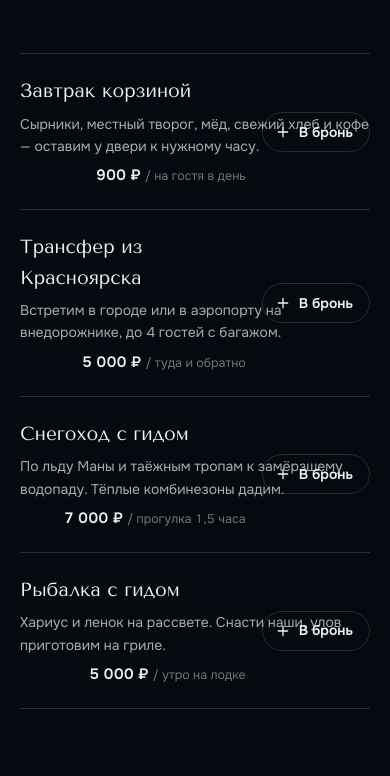
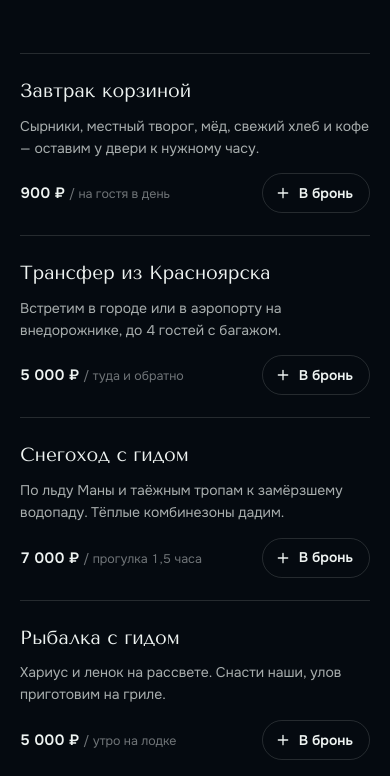
Before and after one commit to Corsche-Parrera/glamping-demo, a plain HTML site: page index.html in a window 390 px wide. Shown: the part 6188-6964 px from the top of the page. Drawn offline with nearby package versions, Linux system fonts and the light colour scheme; animation ran at ten frames a second.

Commit message:
Допуслуги на телефоне: кнопка «В бронь» не наезжает на описание, цена и кнопка в одной строке
Co-authored-by: Cursor <cursoragent@cursor.com>

```diff
--- a/index.html
+++ b/index.html
@@ -10,7 +10,7 @@
   <link rel="preconnect" href="https://fonts.gstatic.com" crossorigin>
   <link href="https://fonts.googleapis.com/css2?family=Tenor+Sans&family=Onest:wght@400;500;600&display=swap" rel="stylesheet">
   <link rel="preload" as="image" href="images/hero-autumn.jpg">
-  <link rel="stylesheet" href="styles.css?v=2">
+  <link rel="stylesheet" href="styles.css?v=3">
 </head>
 <body data-sky="night" data-season="autumn">
 
--- a/styles.css
+++ b/styles.css
@@ -909,10 +909,10 @@ body[data-sky="night"] .qa.is-open .qa__icon, body[data-sky="dusk"] .qa.is-open
   .ritual { scroll-snap-align: center; padding: 22px; }
   .ritual:nth-child(2) { transform: none; }
   .extras-list { margin-top: 56px; }
-  .extra-row { grid-template-columns: 1fr auto; gap: 6px 16px; }
-  .extra-row p { grid-column: 1 / -1; grid-row: 2; }
-  .extra-row__price { grid-column: 1; grid-row: 3; }
-  .extra-row .add { grid-column: 2; grid-row: 1 / 4; }
+  .extra-row { grid-template-columns: minmax(0, 1fr) auto; gap: 8px 16px; }
+  .extra-row h4, .extra-row p { grid-column: 1 / -1; }
+  .extra-row__price { grid-column: 1; grid-row: 3; text-align: left; margin-top: 6px; white-space: normal; }
+  .extra-row .add { grid-column: 2; grid-row: 3; margin-top: 6px; }
 
   .cal { padding: 18px 12px; }
   .cal__nav { top: 14px; left: 12px; right: 12px; }
```
